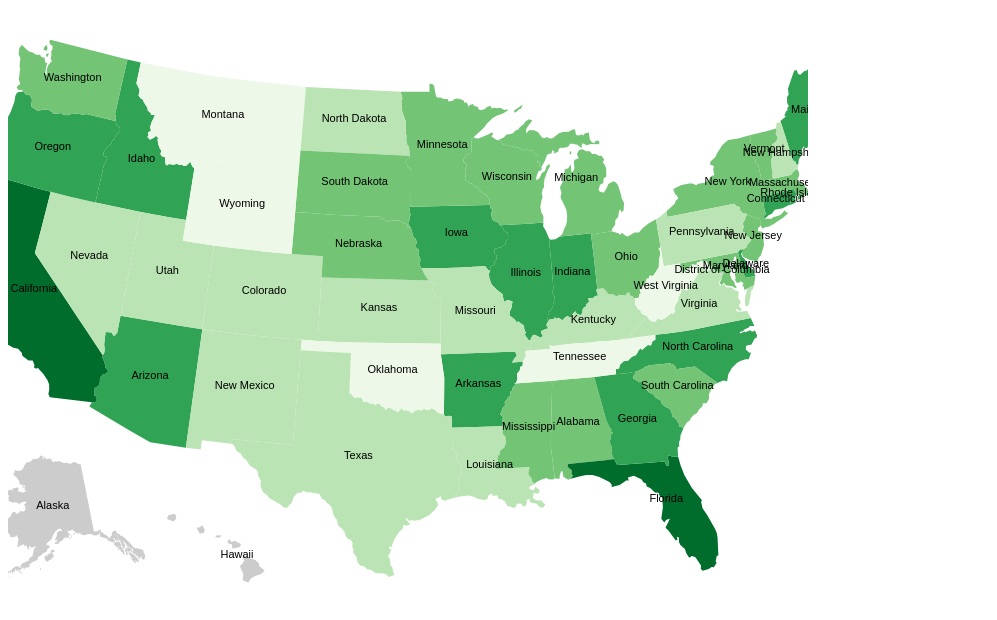
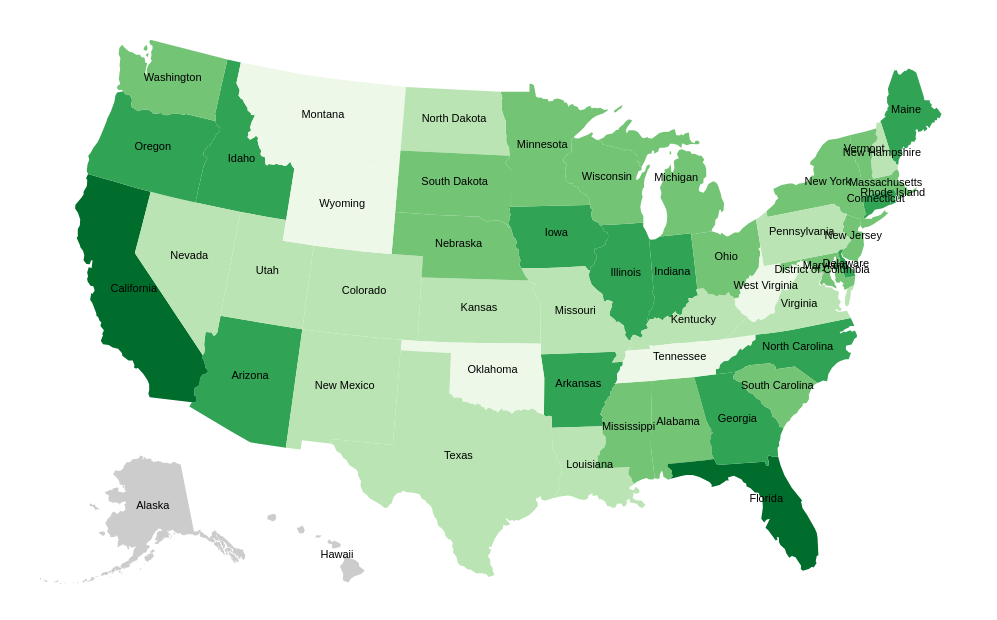
Before and after one commit to xiestar/geovisual, a plain HTML site: page us-map.html in a window 1280 px wide. Shown: the whole page, without its empty margins (0-997 px from the left). Drawn offline with Linux system fonts and the light colour scheme; files whose address does not match are found by name.

Commit message:
first commit

```diff
--- a/us-map.html
+++ b/us-map.html
@@ -42,7 +42,7 @@
     <script type="text/javascript">
 
       //Width and height
-      var w = 800;
+      var w = 1000;
       var h = 600
 
       //Define map projection
```
